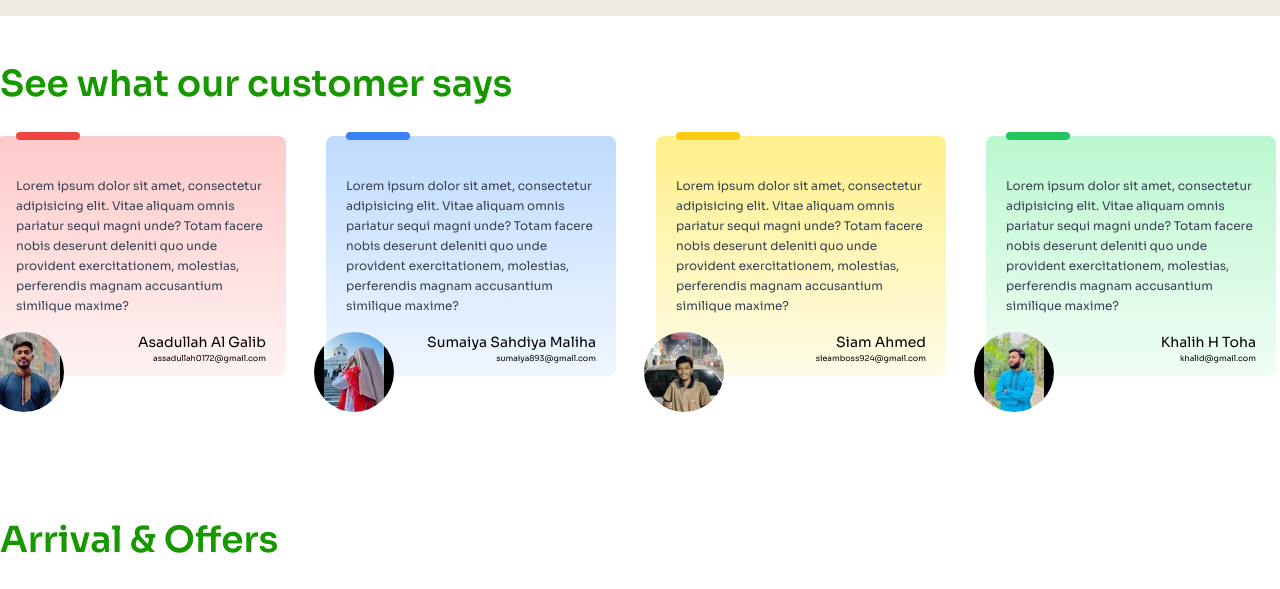
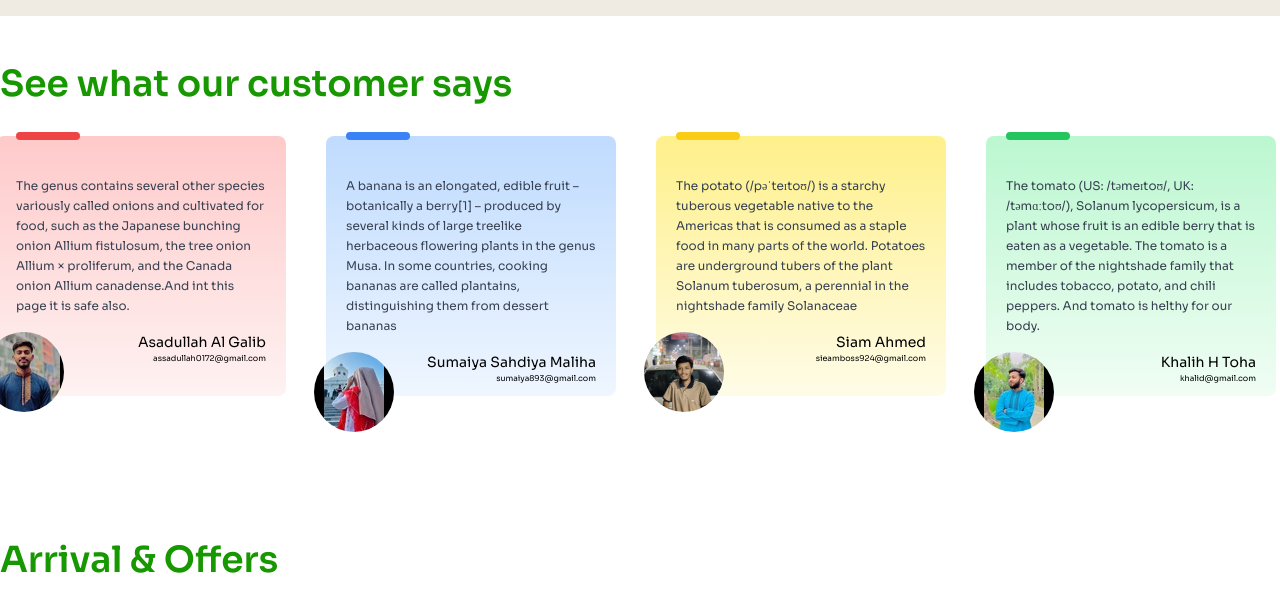
Before and after one commit to asadullahhhhh/Assignment-3, a website: page index.html in a window 1280 px wide. Shown: the part 2160-2749 px from the top of the page. Drawn offline with Linux system fonts and the light colour scheme.

Commit message:
remove all lorem ipsum world

```diff
--- a/index.html
+++ b/index.html
@@ -230,9 +230,9 @@
                <!-- cutomer card -->
                 <div class="flex gap-10 px-7 lg:px-0 relative ">
                   <!-- card 1 -->
-                  <div class="bg-gradient-to-b from-red-200 to-red-50 rounded-lg pt-10 px-5 absolute -left-1 lg:relative cardOne card">
+                  <div class="bg-gradient-to-b from-red-200 to-red-50 rounded-lg pt-10 px-5 absolute -left-1 lg:relative cardOne card flex-1">
                      <span class="h-2 w-16 bg-red-500 absolute rounded-xl -top-1"></span>
-                     <p class="text-gray-700 text-xs leading-5">Lorem ipsum dolor sit amet, consectetur adipisicing elit. Vitae aliquam omnis pariatur sequi magni unde? Totam facere nobis deserunt deleniti quo unde provident exercitationem, molestias, perferendis magnam accusantium similique maxime?</p>
+                     <p class="text-gray-700 text-xs leading-5">The genus contains several other species variously called onions and cultivated for food, such as the Japanese bunching onion Allium fistulosum, the tree onion Allium × proliferum, and the Canada onion Allium canadense.And int this page it is safe also.</p>
                      <div class="relative">
                         <div class="absolute -left-8">
                            <img class="w-20 h-20 rounded-full" src="c2-assets/cutomer1.jpg" alt="">
@@ -244,9 +244,9 @@
                      </div>
                   </div>
                   <!-- card 2 -->
-                  <div class="bg-gradient-to-b from-blue-200 to-blue-50 rounded-lg pt-10 px-5 absolute -left-1 lg:relative cardTwo card">
+                  <div class="bg-gradient-to-b from-blue-200 to-blue-50 rounded-lg pt-10 px-5 absolute -left-1 lg:relative cardTwo card flex-1">
                      <span class="h-2 w-16 bg-blue-500 absolute rounded-xl -top-1"></span>
-                     <p class="text-gray-700 text-xs leading-5">Lorem ipsum dolor sit amet, consectetur adipisicing elit. Vitae aliquam omnis pariatur sequi magni unde? Totam facere nobis deserunt deleniti quo unde provident exercitationem, molestias, perferendis magnam accusantium similique maxime?</p>
+                     <p class="text-gray-700 text-xs leading-5">A banana is an elongated, edible fruit – botanically a berry[1] – produced by several kinds of large treelike herbaceous flowering plants in the genus Musa. In some countries, cooking bananas are called plantains, distinguishing them from dessert bananas</p>
                      <div class="relative">
                         <div class="absolute -left-8">
                            <img class="w-20 h-20 rounded-full" src="c2-assets/customer2.jpg" alt="">
@@ -258,9 +258,9 @@
                      </div>
                   </div>
                   <!-- card 3 -->
-                  <div class="bg-gradient-to-b from-yellow-200 to-yellow-50 rounded-lg pt-10 px-5 absolute -left-1 lg:relative cardThree card">
+                  <div class="bg-gradient-to-b from-yellow-200 to-yellow-50 rounded-lg pt-10 px-5 absolute -left-1 lg:relative cardThree card flex-1">
                      <span class="h-2 w-16 bg-yellow-400 absolute rounded-xl -top-1"></span>
-                     <p class="text-gray-700 text-xs leading-5">Lorem ipsum dolor sit amet, consectetur adipisicing elit. Vitae aliquam omnis pariatur sequi magni unde? Totam facere nobis deserunt deleniti quo unde provident exercitationem, molestias, perferendis magnam accusantium similique maxime?</p>
+                     <p class="text-gray-700 text-xs leading-5">The potato (/pəˈteɪtoʊ/) is a starchy tuberous vegetable native to the Americas that is consumed as a staple food in many parts of the world. Potatoes are underground tubers of the plant Solanum tuberosum, a perennial in the nightshade family Solanaceae</p>
                      <div class="relative">
                         <div class="absolute -left-8">
                            <img class="w-20 h-20 rounded-full" src="c2-assets/customer3.jpg" alt="">
@@ -272,9 +272,9 @@
                      </div>
                   </div>
                   <!-- card 4 -->
-                  <div class="bg-gradient-to-b from-green-200 to-green-50 rounded-lg pt-10 px-5 absolute -left-1 lg:relative cardFour card">
+                  <div class="bg-gradient-to-b from-green-200 to-green-50 rounded-lg pt-10 px-5 absolute -left-1 lg:relative cardFour card flex-1">
                      <span class="h-2 w-16 bg-green-500 absolute rounded-xl -top-1"></span>
-                     <p class="text-gray-700 text-xs leading-5">Lorem ipsum dolor sit amet, consectetur adipisicing elit. Vitae aliquam omnis pariatur sequi magni unde? Totam facere nobis deserunt deleniti quo unde provident exercitationem, molestias, perferendis magnam accusantium similique maxime?</p>
+                     <p class="text-gray-700 text-xs leading-5">The tomato (US: /təmeɪtoʊ/, UK: /təmɑːtoʊ/), Solanum lycopersicum, is a plant whose fruit is an edible berry that is eaten as a vegetable. The tomato is a member of the nightshade family that includes tobacco, potato, and chili peppers. And tomato is helthy for our body.</p>
                      <div class="relative">
                         <div class="absolute -left-8">
                            <img class="w-20 h-20 rounded-full" src="c2-assets/customer4.jpg" alt="">
```
Also changed, not shown: output/tailwind.css.
